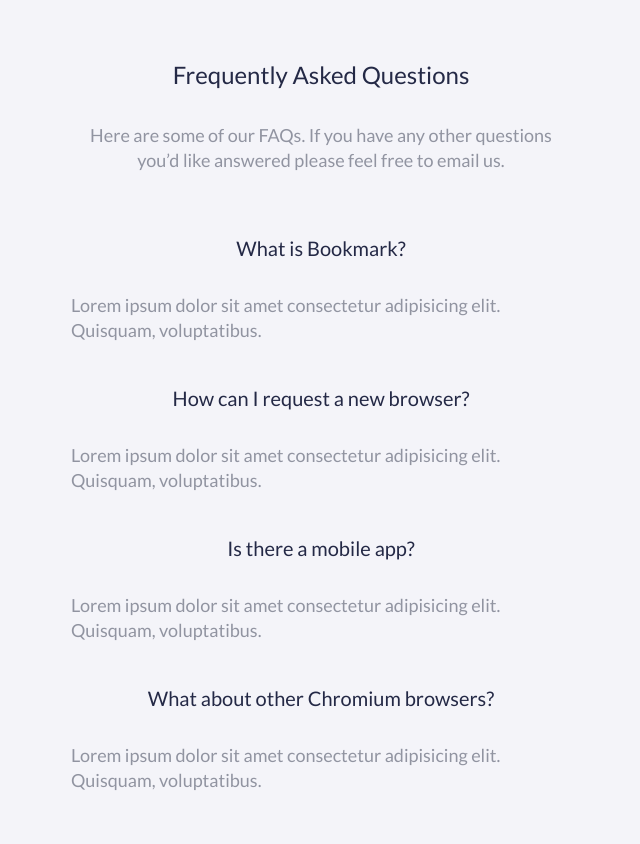
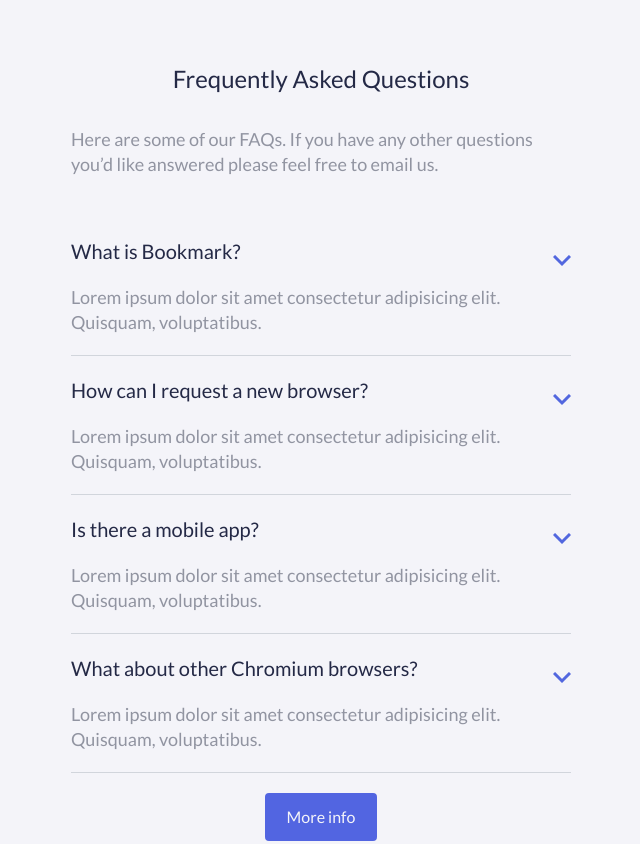
Before and after one commit to edison-r/S1-Web-Evolution-Project, a website: page index.html in a window 1280 px wide. Shown: the part 2140-2984 px from the top of the page, without its empty margins (319-959 px from the left). Drawn offline with Linux system fonts and the light colour scheme.

Commit message:
accordion menu styled in tailwindcss

```diff
--- a/css/styles.css
+++ b/css/styles.css
@@ -334,17 +334,6 @@
     font-weight: var(--font-weight-medium);
 }
 
-/* FAQ */
-
-.container-faq {
-    display: flex;
-    gap: var(--spacing-sm);
-    flex-direction: column;
-    align-items: center;
-    padding: var(--spacing-xxl);
-    margin: 0 auto;
-}
-
 /* MOVILES */
 
 @media (max-width: 900px) {
--- a/index.html
+++ b/index.html
@@ -154,28 +154,48 @@
         </div>
 
         <!-- faq -->
-        <div class="container-faq">
-            <div class="faq-resume">
+        <div class="flex gap-5 flex-col items-center p-16 mx-0 my-auto">
+            <div class="faq__resume">
                 <h2>Frequently Asked Questions</h2>
-                <p>Here are some of our FAQs. If you have any other questions you’d like
+                <p class="!mb-5">Here are some of our FAQs. If you have any other questions you’d like
                     answered please feel free to email us.</p>
             </div>
-            <div class="faq-questions">
-                <div class="question">
-                    <h3>What is Bookmark?</h3>
-                    <p>Lorem ipsum dolor sit amet consectetur adipisicing elit. Quisquam, voluptatibus.</p>
+            <div class="faq__container">
+                <div class="faq__item border-b border-gray-300">
+                    <button class="faq__question w-full !mt-5 text-xl font-medium text-[#242946]">
+                        <div class="flex items-center justify-between active">
+                            <span class="mb-5">What is Bookmark?</span>
+                            <img class="faq__icon transition-transform" src="/img/icon-arrow.svg" alt="Icono de flecha"></img>
+                        </div>
+                    </button>
+                    <p class=".faq__answer !mb-5">Lorem ipsum dolor sit amet consectetur adipisicing elit. Quisquam, voluptatibus.</p>
                 </div>
-                <div class="faq-item">
-                    <h3>How can I request a new browser?</h3>
-                    <p>Lorem ipsum dolor sit amet consectetur adipisicing elit. Quisquam, voluptatibus.</p>
+                <div class="faq__item border-b border-gray-300">
+                    <button class="faq__question w-full !mt-5 text-xl font-medium text-[#242946]">
+                        <div class="flex items-center justify-between">
+                            <span class="mb-5">How can I request a new browser?</span>
+                            <img class="faq__icon transition-transform active" src="/img/icon-arrow.svg" alt="Icono de flecha"></img>
+                        </div>
+                    </button>
+                    <p class=".faq__answer !mb-5 active">Lorem ipsum dolor sit amet consectetur adipisicing elit. Quisquam, voluptatibus.</p>
                 </div>
-                <div class="faq-item">
-                    <h3>Is there a mobile app?</h3>
-                    <p>Lorem ipsum dolor sit amet consectetur adipisicing elit. Quisquam, voluptatibus.</p>
+                <div class="faq__item border-b border-gray-300">
+                    <button class="faq__question w-full !mt-5 text-xl font-medium text-[#242946]">
+                        <div class="flex items-center justify-between">
+                            <span class="mb-5">Is there a mobile app?</span>
+                            <img class="faq__icon transition-transform" src="/img/icon-arrow.svg" alt="Icono de flecha"></img>
+                        </div>
+                    </button>
+                    <p class=".faq__answer !mb-5 active">Lorem ipsum dolor sit amet consectetur adipisicing elit. Quisquam, voluptatibus.</p>
                 </div>
-                <div class="faq-item">
-                    <h3>What about other Chromium browsers?</h3>
-                    <p>Lorem ipsum dolor sit amet consectetur adipisicing elit. Quisquam, voluptatibus.</p>
+                <div class="faq__item border-b border-gray-300">
+                    <button class="faq__question w-full !mt-5 text-xl font-medium text-[#242946]">
+                        <div class="flex items-center justify-between">
+                            <span class="mb-5">What about other Chromium browsers?</span>
+                            <img class="faq__icon transition-transform" src="/img/icon-arrow.svg" alt="Icono de flecha"></img>
+                        </div>
+                    </button>
+                    <p class=".faq__answer !mb-5 active">Lorem ipsum dolor sit amet consectetur adipisicing elit. Quisquam, voluptatibus.</p>
                 </div>
             </div>
             <a class="btn btn__primary">More info</a>
--- a/main.js
+++ b/main.js
@@ -21,7 +21,7 @@
     );
 });
 
-// Tab functionality for the articles
+// Tab underline functionality for the articles
 document.addEventListener("DOMContentLoaded", function () {
     const tab1 = document.getElementById("tab1");
     const tab2 = document.getElementById("tab2");
@@ -76,3 +76,5 @@
     }
     );
 });
+
+// Accordion functionality
```
Also changed, not shown: dist/output.css.
